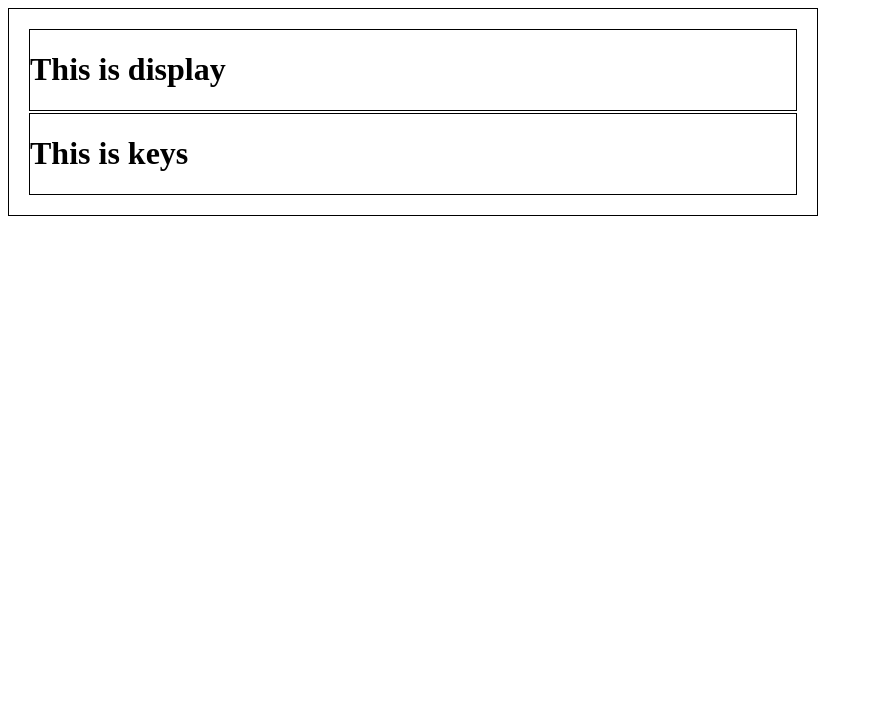
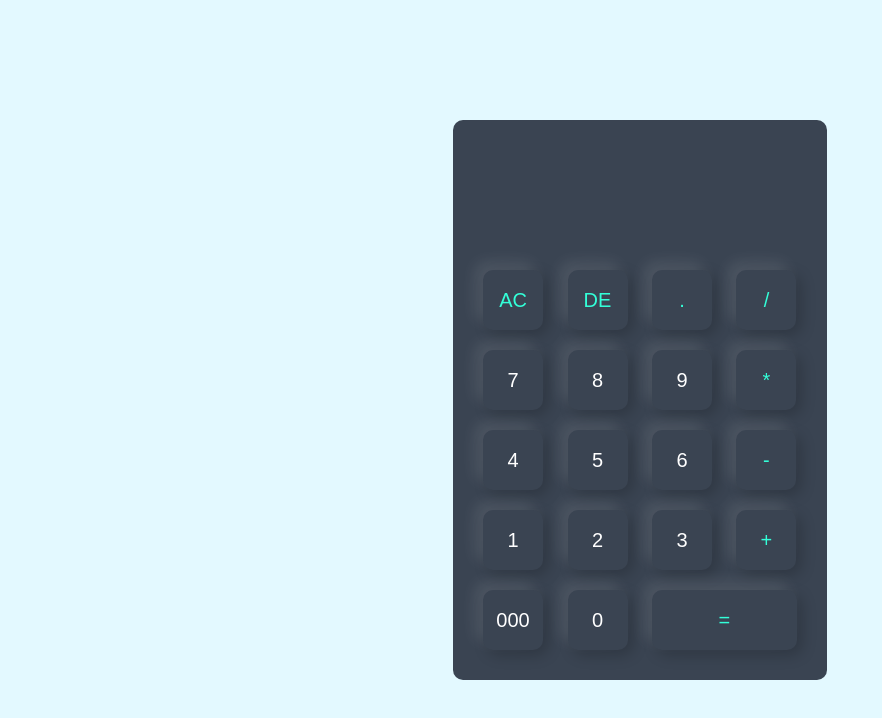
Before and after one commit to csamsul2017/calculator, a plain HTML site: page index.html in a window 1280 px wide. Shown: the whole page, without its empty margins (0-882 px from the left). Drawn offline with Linux system fonts and the light colour scheme.

Commit message:
new calculator

```diff
--- a/index.html
+++ b/index.html
@@ -7,15 +7,44 @@
     <link rel="stylesheet" href="style.css">
 </head>
 <body>
-    <main class="calculator">
-        <div class="display">
-            <h1>This is display</h1>
+    <div class="container">
+        <div class="calculator">
+            <form>
+                <div class="display">
+                    <input type="text" name="display">
+                </div>
+                <div>
+                    <input type="button" value="AC" onclick="display.value = '' " class="operator">
+                    <input type="button" value="DE" onclick="display.value = display.value.toString().slice(0,-1)" class="operator">
+                    <input type="button" value="." onclick="display.value += '.' " class="operator">
+                    <input type="button" value="/" onclick="display.value += '/' " class="operator">
+                </div>
+                <div>
+                    <input type="button" value="7" onclick="display.value += '7' ">
+                    <input type="button" value="8" onclick="display.value += '8' ">
+                    <input type="button" value="9" onclick="display.value += '9' ">
+                    <input type="button" value="*" onclick="display.value += '*' "  class="operator">
+                </div>
+                <div>
+                    <input type="button" value="4" onclick="display.value += '4' ">
+                    <input type="button" value="5" onclick="display.value += '5' ">
+                    <input type="button" value="6" onclick="display.value += '6' ">
+                    <input type="button" value="-" onclick="display.value += '-' "  class="operator">
+                </div>
+                <div>
+                    <input type="button" value="1" onclick="display.value += '1' ">
+                    <input type="button" value="2" onclick="display.value += '2' ">
+                    <input type="button" value="3" onclick="display.value += '3' ">
+                    <input type="button" value="+" onclick="display.value += '+' "  class="operator">
+                </div>
+                <div>
+                    <input type="button" value="000" onclick="display.value += '000' ">
+                    <input type="button" value="0" onclick="display.value += '0' ">
+                    <input type="button" value="=" onclick="display.value = eval(display.value)" class="equal operator">
+                </div>
+            </form>
         </div>
-
-        <div class="keys">
-            <h1>This is keys</h1>
-        </div>
-    </main>
+    </div>
 
     <script src="script.js"></script>
 </body>
--- a/script.js
+++ b/script.js
@@ -0,0 +1,20 @@
+// function num() {
+//    let input = document.getElementById("result");
+//    let value = input.value;
+//    console.log(value)
+// }
+
+const buttons = document.querySelector('.buttons');
+
+buttons.addEventListener('click', function(e) {
+   if (e.target.className == 'btn' || 'item1') {
+      alert('ok');
+      e.preventDefault;
+   }
+})
+
+function count(a,b) {
+   return a+b;
+}
+
+alert(count(7,5))
--- a/style.css
+++ b/style.css
@@ -1,14 +1,56 @@
-.calculator {
-    max-width: 768px;
-    border: 1px solid black;
-    padding: 20px;
+* {
+    margin: 0;
+    padding: 0;
+    font-family: 'Poppins', sans-serif;
+    box-sizing: border-box;
 }
 
-.display {
-    border: 1px solid black;
+.container {
+    width: 100%;
+    height: 100vh;
+    background: #e3f9ff;
+    display: flex;
+    align-items: center;
+    justify-content: center;
 }
 
-.keys {
-    margin-top: 2px;
-    border: 1px solid black;
+.calculator {
+    background: #3a4452;
+    padding: 20px;
+    border-radius: 10px;
 }
+
+.calculator form input {
+    border: 0;
+    outline: 0;
+    width: 60px;
+    height: 60px;
+    border-radius: 10px;
+    box-shadow: -8px -8px 15px rgba(255, 255, 255, 0.1), 5px 5px 15px rgba(0, 0, 0, 0.2);
+    background: transparent;
+    font-size: 20px;
+    color: #fff;
+    cursor: pointer;
+    margin: 10px;
+}
+
+form .display {
+    display: flex;
+    justify-content: flex-end;
+    margin: 20px 0;
+}
+
+form .display input {
+    text-align: right;
+    flex: 1;
+    font-size: 45px;
+    box-shadow: none;
+}
+
+form input.equal {
+    width: 145px;
+}
+
+form input.operator{
+    color: #33ffd8;
+}
```
